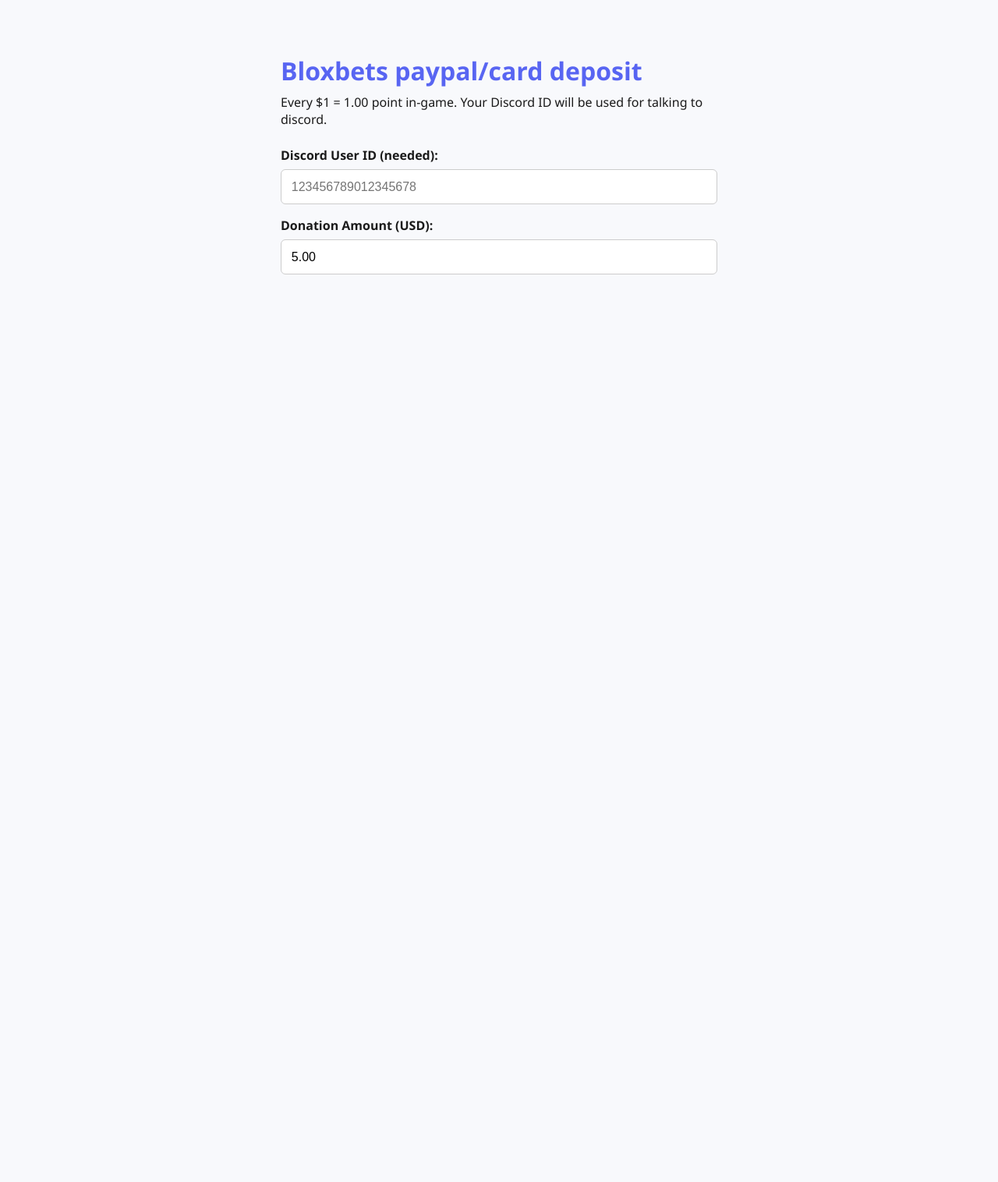
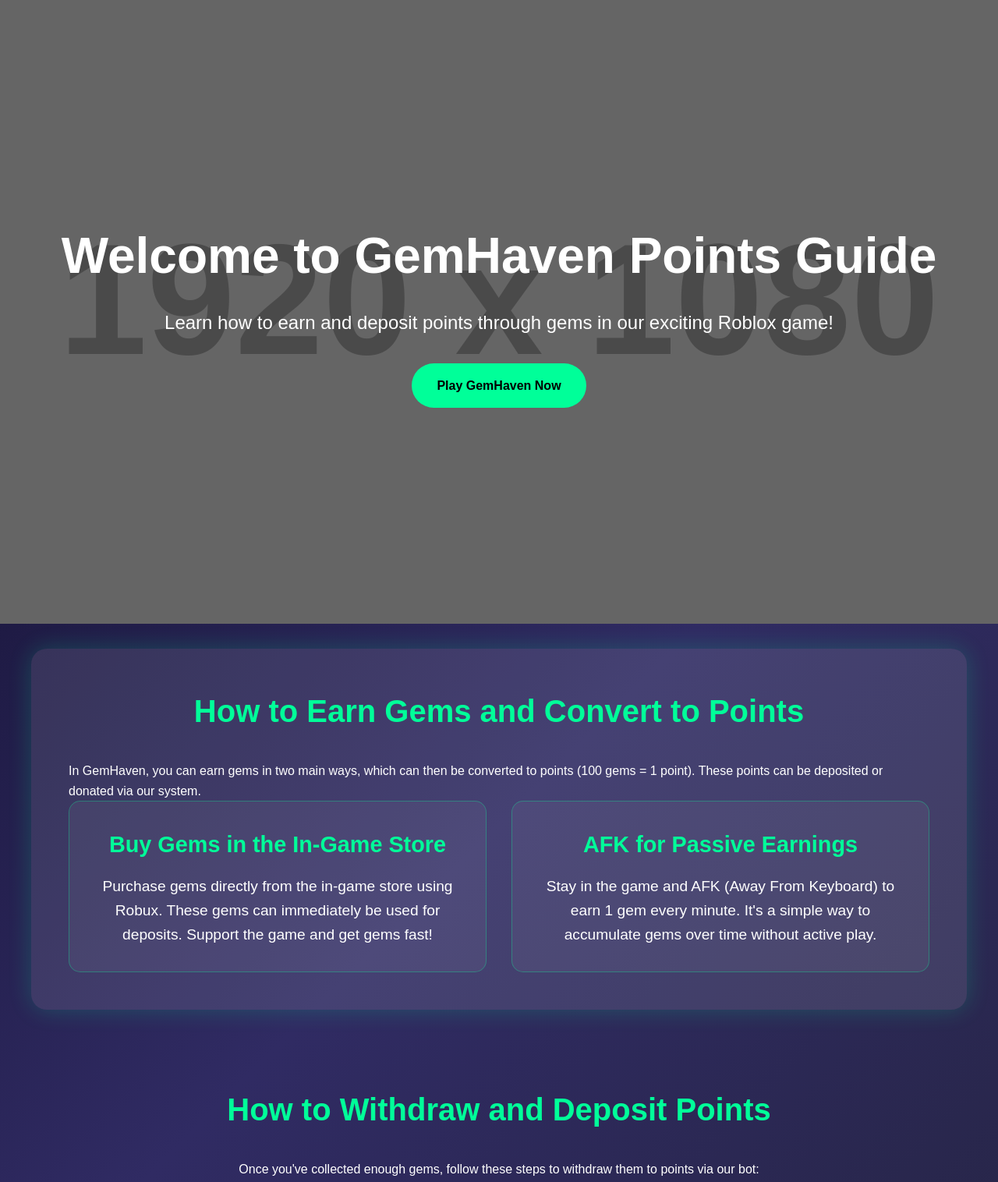
Before and after one commit to Someone-with/Bloxbets, a plain HTML site: page Robux.html in a window 1280 px wide. Shown: the top 1516 px of the page at 78% size. Before the commit the page ends 800 px from the top, so only its background shows below. Drawn offline with Linux system fonts and the light colour scheme; placeholder pictures from the web are drawn by us; a script that the page names is missing.

Commit message:
Update Robux.html

```diff
--- a/Robux.html
+++ b/Robux.html
@@ -3,114 +3,202 @@
 <head>
     <meta charset="UTF-8">
     <meta name="viewport" content="width=device-width, initial-scale=1.0">
-  <title>Donate → Get Points</title>
+    <title>GemHaven Points Guide</title>
     <style>
-    body{
-      font-family:'Segoe UI',Tahoma,Geneva,Verdana,sans-serif;
-      max-width:560px;
-      margin:2rem auto;
-      padding:1rem;
-      background:#f8f9fc;
-      color:#1a1a1a;
+        /* Reset and base styles */
+        * {
+            margin: 0;
+            padding: 0;
+            box-sizing: border-box;
         }
-    h1{color:#5865F2;margin-bottom:.5rem;}
-    p{margin:.5rem 0 1.5rem;}
-    label{display:block;margin:1rem 0 .4rem;font-weight:600;}
-    input{
-      padding:.8rem;
-      font-size:1rem;
-      width:100%;
-      border:1px solid #ccc;
-      border-radius:6px;
-      box-sizing:border-box;
+        body {
+            font-family: 'Arial', sans-serif;
+            background: linear-gradient(135deg, #0f0c29, #302b63, #24243e);
+            color: #fff;
+            line-height: 1.6;
+            overflow-x: hidden;
         }
-    #paypal-button-container{margin-top:1.5rem;}
-    .success{
-      background:#d4edda;
-      color:#155724;
-      padding:1rem;
-      border-radius:6px;
-      margin-top:1.5rem;
-      display:none;
-      font-weight:500;
+        a {
+            color: #00ff99;
+            text-decoration: none;
+        }
+        a:hover {
+            text-decoration: underline;
+        }
+
+        /* Header/Hero Section */
+        header {
+            height: 100vh;
+            display: flex;
+            flex-direction: column;
+            justify-content: center;
+            align-items: center;
+            text-align: center;
+            background: url('https://via.placeholder.com/1920x1080?text=GemHaven+Background') no-repeat center/cover;
+            position: relative;
+            overflow: hidden;
+        }
+        header::before {
+            content: '';
+            position: absolute;
+            top: 0;
+            left: 0;
+            width: 100%;
+            height: 100%;
+            background: rgba(0, 0, 0, 0.5);
+            z-index: 1;
+        }
+        header > * {
+            position: relative;
+            z-index: 2;
+        }
+        header h1 {
+            font-size: 4rem;
+            margin-bottom: 1rem;
+            animation: fadeInDown 1s ease-out;
+        }
+        header p {
+            font-size: 1.5rem;
+            margin-bottom: 2rem;
+            animation: fadeInUp 1s ease-out 0.5s;
+            animation-fill-mode: both;
+        }
+        .btn {
+            background: #00ff99;
+            color: #000;
+            padding: 1rem 2rem;
+            border-radius: 50px;
+            font-weight: bold;
+            transition: transform 0.3s, box-shadow 0.3s;
+        }
+        .btn:hover {
+            transform: scale(1.05);
+            box-shadow: 0 0 20px rgba(0, 255, 153, 0.5);
+            text-decoration: none;
+        }
+
+        /* Sections */
+        section {
+            padding: 4rem 2rem;
+            max-width: 1200px;
+            margin: 0 auto;
+        }
+        #how-to-earn {
+            background: rgba(255, 255, 255, 0.1);
+            border-radius: 20px;
+            margin: 2rem auto;
+            padding: 3rem;
+            box-shadow: 0 0 30px rgba(0, 255, 153, 0.2);
+        }
+        h2 {
+            font-size: 2.5rem;
+            text-align: center;
+            margin-bottom: 2rem;
+            color: #00ff99;
+        }
+        .cards {
+            display: grid;
+            grid-template-columns: repeat(auto-fit, minmax(300px, 1fr));
+            gap: 2rem;
+        }
+        .card {
+            background: rgba(255, 255, 255, 0.05);
+            border: 1px solid rgba(0, 255, 153, 0.3);
+            border-radius: 15px;
+            padding: 2rem;
+            text-align: center;
+            transition: transform 0.3s, box-shadow 0.3s;
+            animation: fadeIn 1s ease-out;
+        }
+        .card:hover {
+            transform: translateY(-10px);
+            box-shadow: 0 0 20px rgba(0, 255, 153, 0.5);
+        }
+        .card h3 {
+            font-size: 1.8rem;
+            margin-bottom: 1rem;
+            color: #00ff99;
+        }
+        .card p {
+            font-size: 1.2rem;
+        }
+
+        /* Withdrawal Section */
+        #withdrawal {
+            text-align: center;
+        }
+        #withdrawal .steps {
+            list-style: none;
+            margin-top: 2rem;
+        }
+        #withdrawal .steps li {
+            font-size: 1.2rem;
+            margin: 1rem 0;
+            padding: 1rem;
+            background: rgba(0, 255, 153, 0.1);
+            border-radius: 10px;
+        }
+
+        /* Footer */
+        footer {
+            text-align: center;
+            padding: 2rem;
+            background: rgba(0, 0, 0, 0.8);
+            font-size: 0.9rem;
+        }
+
+        /* Animations */
+        @keyframes fadeInDown {
+            from { opacity: 0; transform: translateY(-50px); }
+            to { opacity: 1; transform: translateY(0); }
+        }
+        @keyframes fadeInUp {
+            from { opacity: 0; transform: translateY(50px); }
+            to { opacity: 1; transform: translateY(0); }
+        }
+        @keyframes fadeIn {
+            from { opacity: 0; }
+            to { opacity: 1; }
         }
     </style>
 </head>
 <body>
+    <header>
+        <h1>Welcome to GemHaven Points Guide</h1>
+        <p>Learn how to earn and deposit points through gems in our exciting Roblox game!</p>
+        <a href="https://www.roblox.com/games/132046608524992/GemHaven" class="btn" target="_blank">Play GemHaven Now</a>
+    </header>
 
-  <h1>Bloxbets paypal/card deposit</h1>
-  <p>Every $1 = 1.00 point in-game. Your Discord ID will be used for talking to discord.</p>
+    <section id="how-to-earn">
+        <h2>How to Earn Gems and Convert to Points</h2>
+        <p>In GemHaven, you can earn gems in two main ways, which can then be converted to points (100 gems = 1 point). These points can be deposited or donated via our system.</p>
+        <div class="cards">
+            <div class="card">
+                <h3>Buy Gems in the In-Game Store</h3>
+                <p>Purchase gems directly from the in-game store using Robux. These gems can immediately be used for deposits. Support the game and get gems fast!</p>
+            </div>
+            <div class="card">
+                <h3>AFK for Passive Earnings</h3>
+                <p>Stay in the game and AFK (Away From Keyboard) to earn 1 gem every minute. It's a simple way to accumulate gems over time without active play.</p>
+            </div>
+        </div>
+    </section>
 
-  <label>Discord User ID (needed):</label>
-  <input id="discordId" type="text" placeholder="123456789012345678">
+    <section id="withdrawal">
+        <h2>How to Withdraw and Deposit Points</h2>
+        <p>Once you've collected enough gems, follow these steps to withdraw them to points via our bot:</p>
+        <ul class="steps">
+            <li>Gather at least 100 gems (since 100 gems = 1 point).</li>
+            <li>In the game, hit the "Withdraw to Bot" button.</li>
+            <li>Enter the amount of gems you want to withdraw.</li>
+            <li>Provide your Discord User ID (UID) for verification and deposit.</li>
+            <li>Confirm, and your points will be deposited/donated accordingly!</li>
+        </ul>
+        <p>Note: Ensure your Discord UID is correct to avoid any issues.</p>
+    </section>
 
-  <label>Donation Amount (USD):</label>
-  <input id="amount" type="number" min="1" step="0.01" placeholder="5.00" value="5.00">
-
-  <div id="paypal-button-container"></div>
-
-  <div id="success" class="success">
-    Donation successful! Points added in Discord.
-  </div>
-
-  <!-- PayPal SDK -->
-  <script src="https://www.paypal.com/sdk/js?client-id=AUp0UM3hJPic-OtC2uaIKjs0EJLxxn0zVNZVrHs1C-GVK-5BaI0gHj10iNbgpS4fnwPuGUcqGUCGcrPy&currency=USD"></script>
-
-  <script>
-    // === YOUR DISCORD WEBHOOK (HARD-CODED) ===
-    const DISCORD_WEBHOOK = "https://discord.com/api/webhooks/1434584171207987351/LwPIu4d10o0rwE8DUfGps4XsVXRdyMHDOf8hi-lGWt9LgjgX1t9YblPnmAjCEOiCLVz5";
-
-    const discordIdInput = document.getElementById('discordId');
-    const amountInput    = document.getElementById('amount');
-    const successDiv     = document.getElementById('success');
-
-    paypal.Buttons({
-      createOrder: function(data, actions) {
-        let raw = amountInput.value.trim();
-        if (!raw || isNaN(raw) || parseFloat(raw) < 1) {
-          alert('Please enter an amount of $1.00 or more.');
-          return;
-        }
-        const value = parseFloat(raw).toFixed(2);
-        return actions.order.create({
-          purchase_units: [{ amount: { value } }]
-        });
-      },
-
-      onApprove: function(data, actions) {
-        return actions.order.capture().then(async function(details) {
-          const amount = details.purchase_units[0].amount.value;
-          const discordId = discordIdInput.value.trim();
-          const mention = discordId ? `<@${discordId}>` : 'Anonymous';
-
-          const message = {
-            content: `Game deposit!\nUser ${mention}\nPoints (${amount})`
-          };
-
-          try {
-            const resp = await fetch(DISCORD_WEBHOOK, {
-              method: 'POST',
-              headers: { 'Content-Type': 'application/json' },
-              body: JSON.stringify(message)
-            });
-            if (resp.ok) {
-              successDiv.style.display = 'block';
-            } else {
-              throw new Error('Status: ' + resp.status);
-            }
-          } catch (err) {
-            console.error('Discord error:', err);
-            alert('Payment succeeded, but Discord alert failed. Contact admin.');
-          }
-        });
-      },
-
-      onError: function(err) {
-        console.error('PayPal error:', err);
-        alert('Payment failed – please try again.');
-      }
-    }).render('#paypal-button-container');
-  </script>
-
+    <footer>
+        <p>&copy; 2025 GemHaven Guide. All rights reserved. <a href="https://www.roblox.com/games/132046608524992/GemHaven" target="_blank">Visit the Game</a></p>
+    </footer>
 </body>
 </html>
```
Lines whose indentation alone changed are shown as unchanged.
